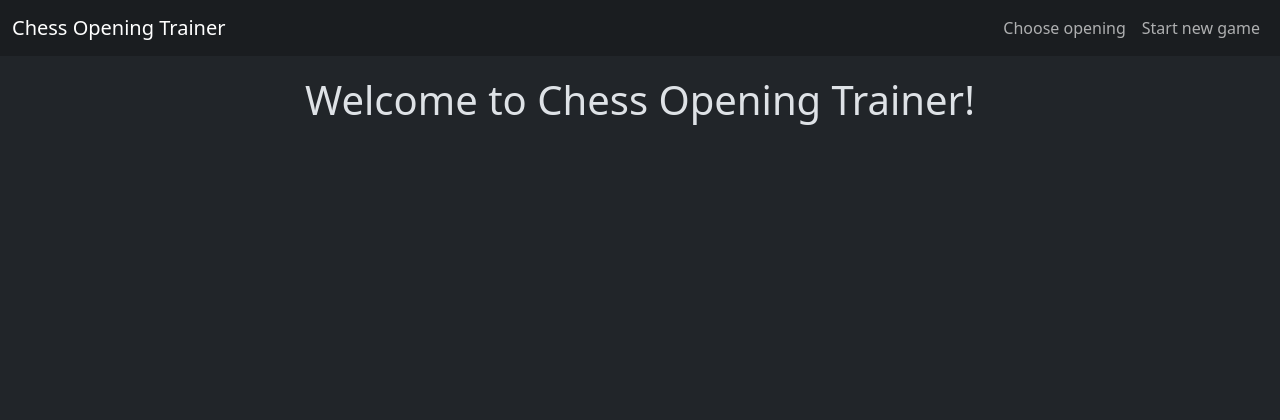
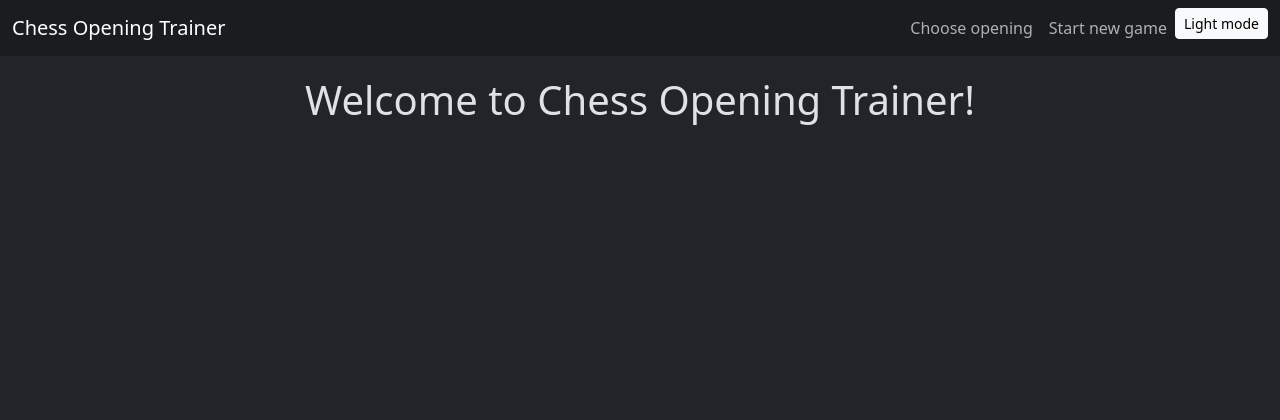
Before and after one commit to MasterOfChess/chess-trainer, a Flask app: page / in a window 1280 px wide. Shown: the top 420 px of the page. Run offline with Flask 3, Linux system fonts and the light colour scheme; parts of the project's set-up code (start-up, migrations or seed data) failed here and were passed over.

Commit message:
Add toggle button and light mode

```diff
--- a/src/templates/layout.html
+++ b/src/templates/layout.html
@@ -1,4 +1,4 @@
-{% from "macros.html" import nav_bar with context %}
+{% from "macros.html" import nav_link with context %}
 <html data-bs-theme="dark">
   <head>
     <title>{% block title %}{% endblock %}</title>
@@ -33,8 +33,29 @@ https://cdn.jsdelivr.net/npm/bootstrap@5.3.3/dist/css/bootstrap.min.css
     {% endblock %}
   </head>
   <body class="d-flex flex-column min-vh-100">
-    {% block body %} {{ nav_bar([('choose_opening', 'Choose opening'),
-    ('new_game', 'Start new game')], '') }} {% endblock %} {% block footer %}
+    <nav class="navbar navbar-expand bg-dark-subtle">
+      <div class="container-fluid">
+        <div class="navbar-header">
+          <a class="navbar-brand" href="/">Chess Opening Trainer</a>
+        </div>
+        <ul class="nav navbar-nav ml-auto">
+          {% for (endpoint, text) in [('choose_opening', 'Choose opening'),
+          ('new_game', 'Start new game')] %} {{ nav_link(endpoint, text,
+          curr_endpoint == endpoint) }} {% endfor %}
+          <li class="nav-item ml-auto">
+            <button
+              class="btn btn-sm btn-light"
+              id="toggle-mode"
+              onclick="toggleMode()"
+            >
+              Light mode
+            </button>
+          </li>
+        </ul>
+        </ul>
+      </div>
+    </nav>
+    {% block body %}{% endblock %}
     <footer class="mt-auto">
       <div class="container">
         <hr />
@@ -50,7 +71,23 @@ https://cdn.jsdelivr.net/npm/bootstrap@5.3.3/dist/css/bootstrap.min.css
         </div>
       </div>
     </footer>
-    {% endblock %}
   </body>
 </html>
-{% block after_body %}{% endblock %}
+{% block after_body %}
+<script>
+  function toggleMode() {
+    console.log("Fire");
+    const html = document.querySelector("html");
+    if (html.dataset.bsTheme === "dark") {
+      document.querySelector('#toggle-mode').innerHTML = "Dark mode";
+      html.dataset.bsTheme = "light";
+    } else {
+      document.querySelector('#toggle-mode').innerHTML = "Light mode";
+      html.dataset.bsTheme = "dark";
+    }
+
+    document.querySelector('#toggle-mode').classList.toggle('btn-light');
+    document.querySelector('#toggle-mode').classList.toggle('btn-dark');
+  }
+</script>
+{% endblock %}
```
